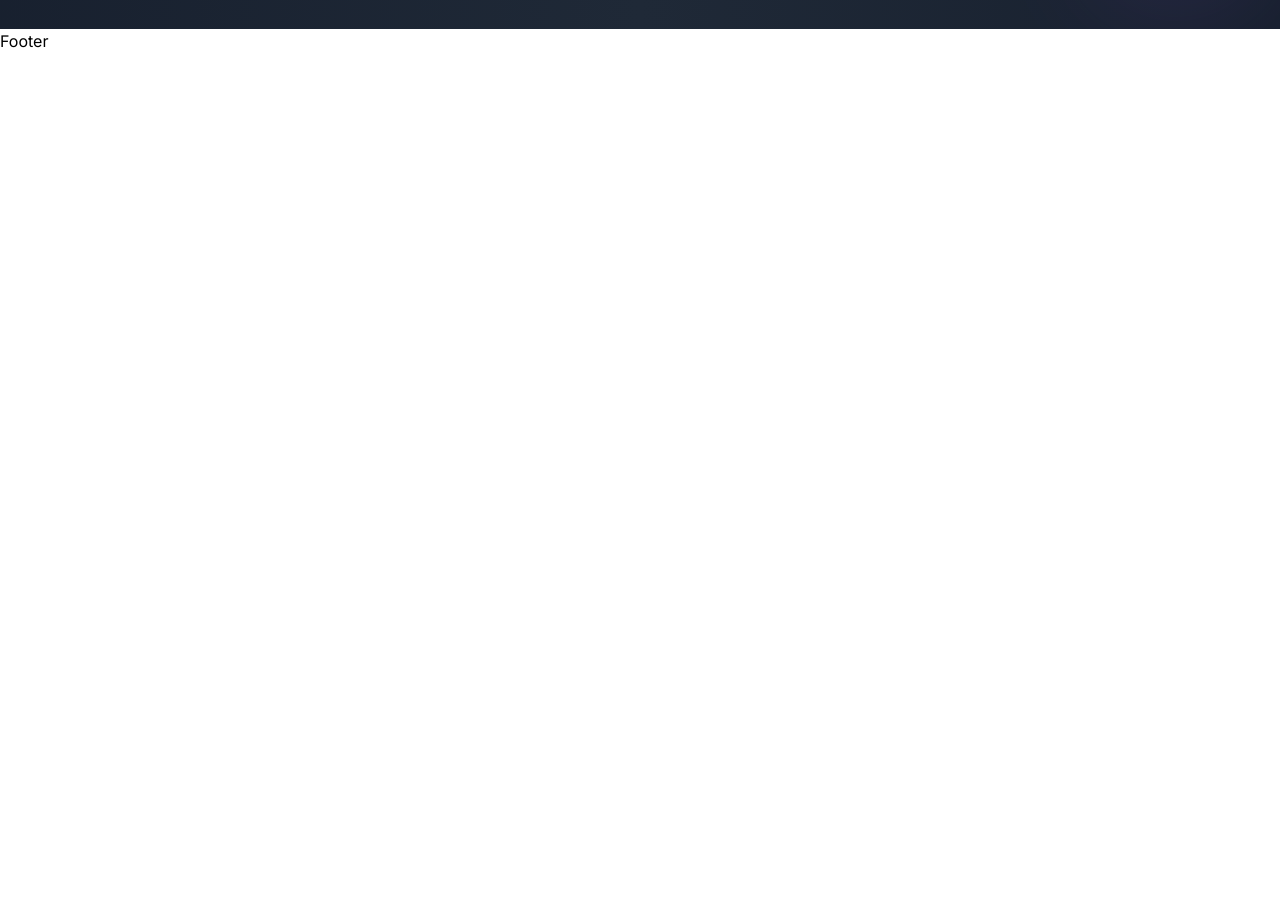
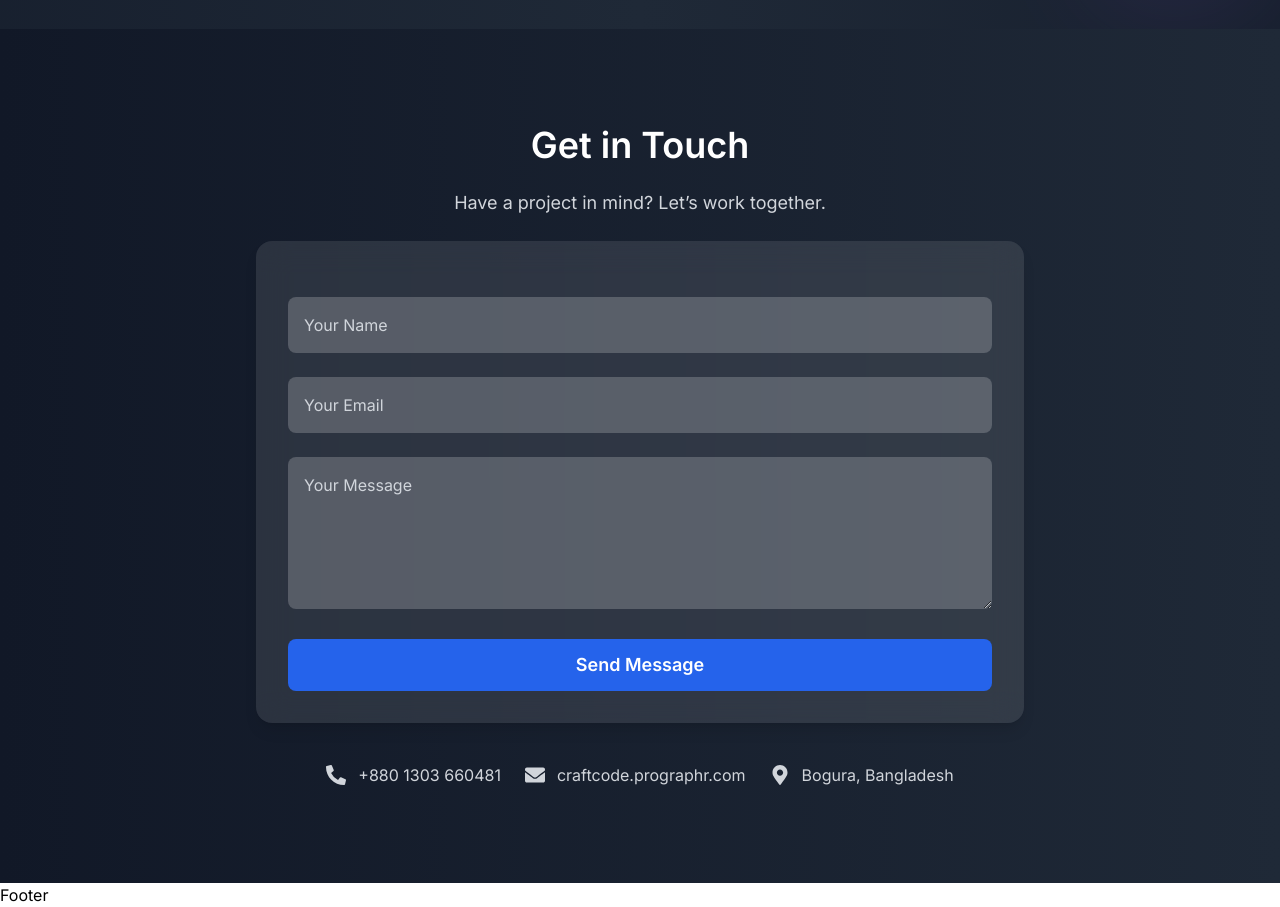
Before and after one commit to Neaz-mq/office, a React (Vite) app: page / in a window 1280 px wide. Shown: the part 4900-5807 px from the top of the page. Before the commit the page ends 4953 px from the top, so only its background shows below. Built offline with nearby package versions, Linux system fonts and the light colour scheme; no server answers.

Commit message:
contact updated

```diff
--- a/package.json
+++ b/package.json
@@ -13,13 +13,16 @@
     "framer-motion": "^12.4.2",
     "gsap": "^3.12.7",
     "localforage": "^1.10.0",
+    "lottie-react": "^2.4.1",
     "lucide-react": "^0.475.0",
     "match-sorter": "^8.0.0",
     "react": "^19.0.0",
     "react-dom": "^19.0.0",
+    "react-icons": "^5.4.0",
     "react-router-dom": "^7.1.5",
     "react-router-hash-link": "^2.4.3",
-    "sort-by": "^1.2.0"
+    "sort-by": "^1.2.0",
+    "sweetalert2": "^11.16.0"
   },
   "devDependencies": {
     "@eslint/js": "^9.19.0",
--- a/src/pages/CTA/CTA.jsx
+++ b/src/pages/CTA/CTA.jsx
@@ -3,7 +3,7 @@ import { Link } from "react-router-dom";
 
 const CTA = () => {
     return (
-        <section className="relative bg-gray-800 text-white py-20 px-6 lg:px-20 text-center overflow-hidden">
+        <section  className="relative bg-gray-800 text-white py-20 px-6 lg:px-20 text-center overflow-hidden">
             {/* Animated Background Gradient */}
             <div className="absolute inset-0 bg-gradient-to-r from-gray-900 via-gray-800 to-gray-900 opacity-50"></div>
 
@@ -38,7 +38,7 @@ const CTA = () => {
                     transition={{ duration: 0.5, delay: 0.3 }}
                 >
                     <Link
-                        to="/contact"
+                        to="https://prographr.com/contact"
                         className="bg-blue-500 text-white font-semibold px-8 py-4 rounded-full shadow-lg transform hover:scale-105 hover:shadow-xl transition-all duration-300"
                     >
                         Get a Free Quote
--- /dev/null
+++ b/src/pages/Contact/Contact.jsx
@@ -0,0 +1,181 @@
+import { useEffect, useState } from "react";
+import { motion } from "framer-motion";
+import { FaPhoneAlt, FaEnvelope, FaMapMarkerAlt } from "react-icons/fa";
+import Lottie from "lottie-react";
+import Swal from "sweetalert2"; // SweetAlert2 for better alerts
+
+const Contact = () => {
+    const [animationData, setAnimationData] = useState(null);
+    const [formData, setFormData] = useState({ name: "", email: "", message: "" });
+
+    useEffect(() => {
+        fetch("https://assets3.lottiefiles.com/packages/lf20_kdx6cani.json")
+            .then((response) => response.json())
+            .then((data) => setAnimationData(data))
+            .catch((error) => console.error("Lottie JSON fetch error:", error));
+    }, []);
+
+    // Handle form input change
+    const handleChange = (e) => {
+        setFormData({ ...formData, [e.target.name]: e.target.value });
+    };
+
+    // Email validation function (Must end with @gmail.com)
+    const isValidGmail = (email) => {
+        return /^[a-zA-Z0-9._%+-]+@gmail\.com$/.test(email);
+    };
+
+    // Handle form submission with AJAX
+    const handleSubmit = async (e) => {
+        e.preventDefault();
+
+        // Validation: Ensure all fields are filled
+        if (!formData.name || !formData.email || !formData.message) {
+            Swal.fire({
+                icon: "error",
+                title: "Oops...",
+                text: "All fields are required!",
+            });
+            return;
+        }
+
+        // Validate email (Must be a @gmail.com email)
+        if (!isValidGmail(formData.email)) {
+            Swal.fire({
+                icon: "error",
+                title: "Invalid Email",
+                text: "Please enter a valid Gmail address (e.g., yourname@gmail.com)",
+            });
+            return;
+        }
+
+        // Prepare form data with sender's name in the subject
+        const submissionData = {
+            ...formData,
+            _subject: `New message from ${formData.name}`, // This will set the subject dynamically
+        };
+
+        // Send form data via FormSubmit using AJAX
+        try {
+            const response = await fetch("https://formsubmit.co/ajax/neazmorshed666@gmail.com", {
+                method: "POST",
+                headers: { "Content-Type": "application/json" },
+                body: JSON.stringify(submissionData),
+            });
+
+            if (response.ok) {
+                Swal.fire({
+                    icon: "success",
+                    title: "Message Sent!",
+                    text: `Thank you, ${formData.name}! We will reply to your email soon.`,
+                });
+
+                // Clear form fields after submission
+                setFormData({ name: "", email: "", message: "" });
+            } else {
+                Swal.fire({
+                    icon: "error",
+                    title: "Error",
+                    text: "Something went wrong. Please try again later.",
+                });
+            }
+        } catch (error) {
+            Swal.fire({
+                icon: "error",
+                title: "Network Error",
+                text: "Please check your internet connection and try again.",
+            });
+        }
+    };
+
+
+    return (
+        <section id="contact" className="relative py-24 px-6 bg-gradient-to-r from-gray-900 to-gray-800 text-white">
+            <div className="max-w-4xl mx-auto text-center">
+                <motion.h2
+                    className="text-4xl font-bold mb-6"
+                    initial={{ opacity: 0, y: -20 }}
+                    animate={{ opacity: 1, y: 0 }}
+                    transition={{ duration: 0.6 }}
+                >
+                    Get in Touch
+                </motion.h2>
+                <p className="text-lg text-gray-300 mb-6">
+                    Have a project in mind? Let’s work together.
+                </p>
+                {animationData && (
+                    <div className="w-48 mx-auto mb-8">
+                        <Lottie animationData={animationData} loop={true} />
+                    </div>
+                )}
+            </div>
+
+            <motion.div
+                className="max-w-3xl mx-auto bg-white/10 backdrop-blur-lg p-8 rounded-2xl shadow-lg"
+                initial={{ opacity: 0, scale: 0.9 }}
+                animate={{ opacity: 1, scale: 1 }}
+                transition={{ duration: 0.6 }}
+            >
+                <form className="space-y-6" onSubmit={handleSubmit}>
+                    {/* Hidden input to prevent FormSubmit branding */}
+                    <input type="hidden" name="_captcha" value="false" />
+                    <input type="hidden" name="_next" value="javascript:void(0);" />
+
+                    <input
+                        type="text"
+                        name="name"
+                        placeholder="Your Name"
+                        value={formData.name}
+                        onChange={handleChange}
+                        className="w-full p-4 bg-white/20 text-white placeholder-gray-300 rounded-lg focus:outline-none focus:ring-2 focus:ring-blue-500"
+                        required
+                    />
+                    <input
+                        type="email"
+                        name="email"
+                        placeholder="Your Email"
+                        value={formData.email}
+                        onChange={handleChange}
+                        className="w-full p-4 bg-white/20 text-white placeholder-gray-300 rounded-lg focus:outline-none focus:ring-2 focus:ring-blue-500"
+                        required
+                    />
+                    <textarea
+                        rows="5"
+                        name="message"
+                        placeholder="Your Message"
+                        value={formData.message}
+                        onChange={handleChange}
+                        className="w-full p-4 bg-white/20 text-white placeholder-gray-300 rounded-lg focus:outline-none focus:ring-2 focus:ring-blue-500"
+                        required
+                    ></textarea>
+                    <motion.button
+                        type="submit"
+                        className="w-full py-3 bg-blue-600 hover:bg-blue-700 transition duration-300 rounded-lg text-lg font-semibold"
+                        whileHover={{ scale: 1.05 }}
+                        whileTap={{ scale: 0.95 }}
+                    >
+                        Send Message
+                    </motion.button>
+                </form>
+            </motion.div>
+
+            {/* Contact Info (Now Responsive) */}
+            <div className="flex flex-wrap justify-center items-center gap-6 mt-10 text-gray-300 text-center">
+                <div className="flex items-center gap-2 sm:gap-3 hover:text-white transition duration-300">
+                    <FaPhoneAlt className="text-lg sm:text-xl" />
+                    <span className="text-sm sm:text-base">+880 1303 660481</span>
+                </div>
+                <div className="flex items-center gap-2 sm:gap-3 hover:text-white transition duration-300">
+                    <FaEnvelope className="text-lg sm:text-xl" />
+                    <span className="text-sm sm:text-base">craftcode.prographr.com</span>
+                </div>
+                <div className="flex items-center gap-2 sm:gap-3 hover:text-white transition duration-300">
+                    <FaMapMarkerAlt className="text-lg sm:text-xl" />
+                    <span className="text-sm sm:text-base">Bogura, Bangladesh</span>
+                </div>
+            </div>
+        </section>
+    );
+};
+
+export default Contact;
--- a/src/pages/Home/Home/Home.jsx
+++ b/src/pages/Home/Home/Home.jsx
@@ -1,4 +1,5 @@
 import About from "../../About/About";
+import Contact from "../../Contact/Contact";
 import CTA from "../../CTA/CTA";
 import Portfolio from "../../Portfolio/Portfolio";
 import Services from "../../Services/Services";
@@ -13,6 +14,7 @@ const Home = () => {
             <Portfolio></Portfolio>
             <Testimonials></Testimonials>
             <CTA></CTA>
+            <Contact></Contact>
         </div>
     );
 };
```
Also changed, not shown: 1 other file (tests, documents, lock files or other folders).
